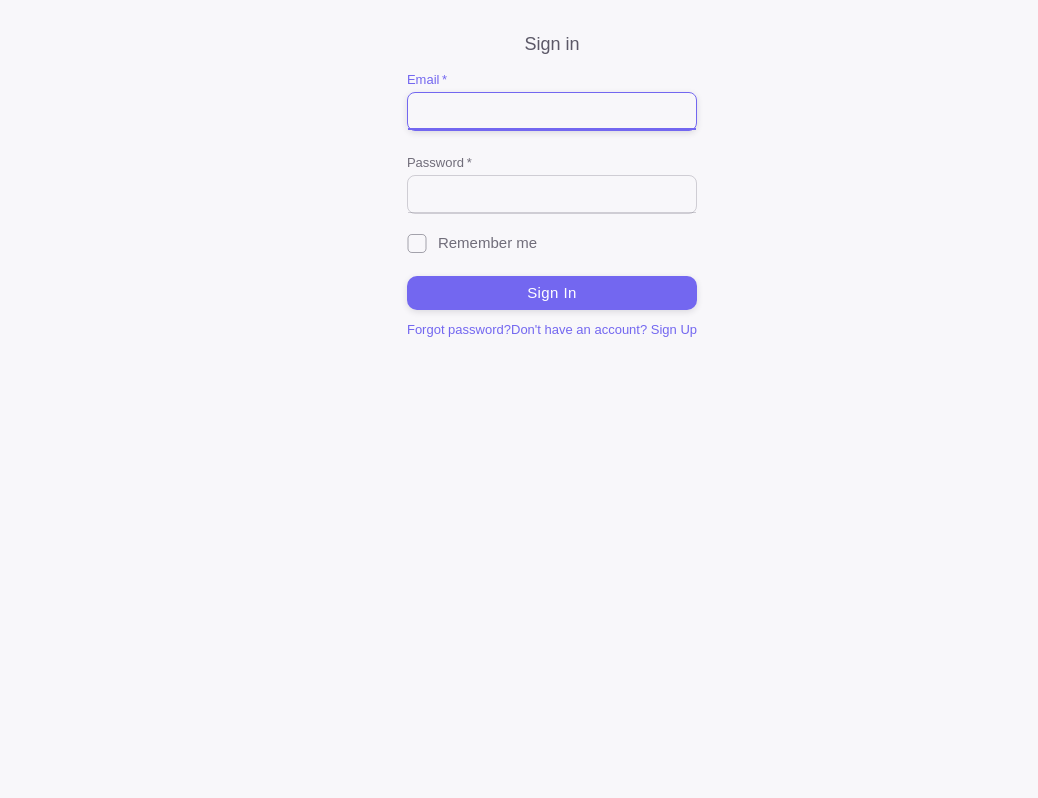
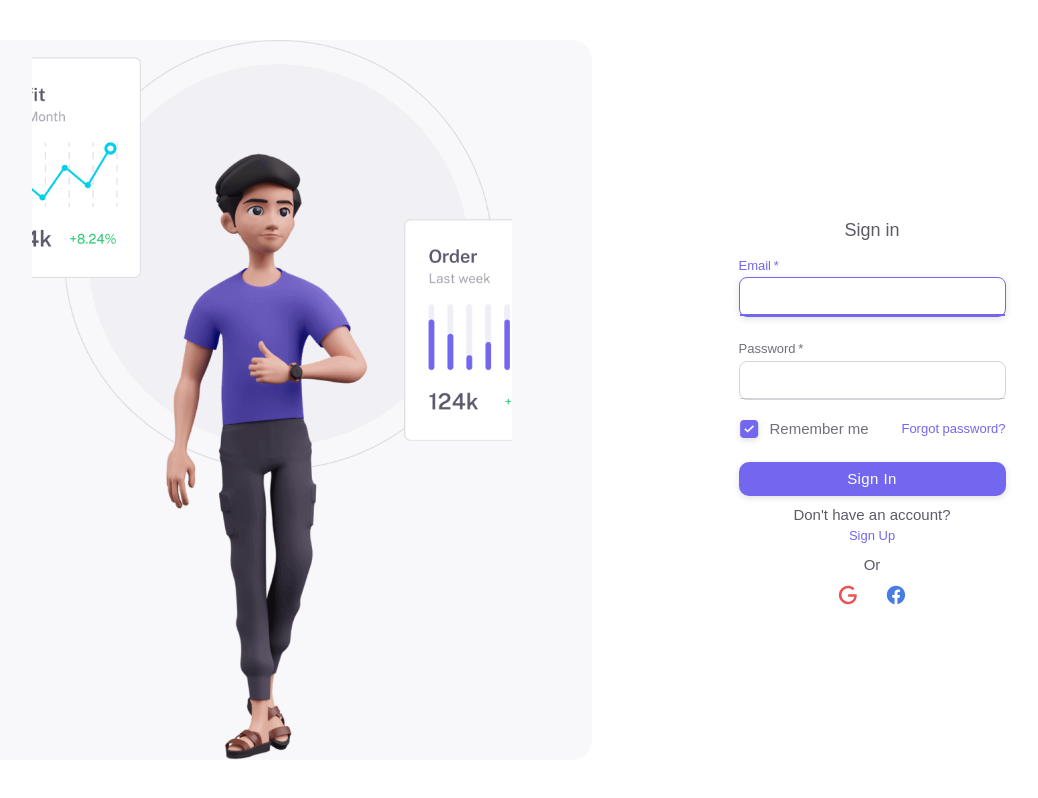
Before and after one commit to phamducbinhh/Nextjs-Boilerplate-App, a Next.js app: page /login in a window 1280 px wide. Shown: the whole page, without its empty margins (88-1126 px from the left). Built offline with nearby package versions, Linux system fonts and the light colour scheme; some icons are missing.

Commit message:
Hoàn thành UI trang Login

```diff
--- a/src/views/pages/login/index.tsx
+++ b/src/views/pages/login/index.tsx
@@ -10,13 +10,20 @@
 import Grid from '@mui/material/Grid'
 import Box from '@mui/material/Box'
 import Typography from '@mui/material/Typography'
-import Container from '@mui/material/Container'
+import { IconButton, InputAdornment, useTheme } from '@mui/material'
 
+// custom components
+import IconifyIcon from 'src/components/Icon'
+
+// React Hook Form
 import { Controller, useForm } from 'react-hook-form'
 import { yupResolver } from '@hookform/resolvers/yup'
 import * as yup from 'yup'
-import { IconButton, InputAdornment } from '@mui/material'
-import IconifyIcon from 'src/components/Icon'
+
+// images
+import Image from 'next/image'
+import LoginDark from '/public/images/login-dark.png'
+import LoginLight from '/public/images/login-light.png'
 import CustomTextField from 'src/components/core/text-field'
 
 type TProps = {}
@@ -24,6 +31,10 @@
 const LoginPage: NextPage<TProps> = () => {
   // state
   const [showPassword, setShowPassword] = useState(false)
+  const [isRemember, setIsRemember] = useState(true)
+
+  // theme
+  const theme = useTheme()
 
   const schema = yup.object().shape({
     email: yup.string().email().required("Email can't be empty."),
@@ -47,7 +58,47 @@
   }
 
   return (
-    <Container component='main' maxWidth='xs'>
+    <Box
+      sx={{
+        display: 'flex',
+        justifyContent: 'center',
+        alignItems: 'center',
+        height: '100vh',
+        width: '100vw',
+        padding: '40px',
+        backgroundColor: theme.palette.background.paper
+      }}
+    >
+      <Box
+        display={{ xs: 'none', sm: 'flex' }}
+        sx={{
+          display: 'flex',
+          alignItems: 'center',
+          justifyContent: 'center',
+          borderRadius: '20px',
+          height: '100%',
+          minWidth: '50vw',
+          backgroundColor: theme => theme.palette.customColors.bodyBg
+        }}
+      >
+        <Image
+          src={LoginLight}
+          alt='logo'
+          style={{
+            width: '75%',
+            height: '100%',
+            objectFit: 'cover'
+          }}
+        />
+      </Box>
+      <Box
+        sx={{
+          display: 'flex',
+          flex: 1,
+          alignItems: 'center',
+          justifyContent: 'center'
+        }}
+      >
         <CssBaseline />
         <Box
           sx={{
@@ -122,27 +173,91 @@
                 name='password'
               />
             </Box>
-
-          <FormControlLabel control={<Checkbox value='remember' color='primary' />} label='Remember me' />
-
+            <Box
+              sx={{
+                display: 'flex',
+                alignItems: 'center',
+                justifyContent: 'space-between'
+              }}
+            >
+              <FormControlLabel
+                control={
+                  <Checkbox
+                    value='remember'
+                    color='primary'
+                    checked={isRemember}
+                    onChange={e => setIsRemember(e.target.checked)}
+                  />
+                }
+                label='Remember me'
+              />
+              <Link href='#' variant='body2'>
+                Forgot password?
+              </Link>
+            </Box>
             <Button type='submit' fullWidth variant='contained' sx={{ mt: 3, mb: 2 }}>
               Sign In
             </Button>
-          <Grid container>
-            <Grid item xs>
+            <Box
+              sx={{
+                display: 'flex',
+                flexDirection: 'column',
+                alignItems: 'center'
+              }}
+            >
+              <Typography>{"Don't have an account?"}</Typography>
               <Link href='#' variant='body2'>
-                Forgot password?
+                {' Sign Up'}
               </Link>
-            </Grid>
-            <Grid item>
-              <Link href='#' variant='body2'>
-                {"Don't have an account? Sign Up"}
-              </Link>
-            </Grid>
-          </Grid>
+            </Box>
+            <Typography sx={{ textAlign: 'center', marginTop: 2 }}>Or</Typography>
+            <Box
+              sx={{
+                display: 'flex',
+                alignItems: 'center',
+                justifyContent: 'center',
+                gap: '10px'
+              }}
+            >
+              <IconButton sx={{ color: theme.palette.error.main }}>
+                <svg
+                  xmlns='http://www.w3.org/2000/svg'
+                  aria-hidden='true'
+                  role='img'
+                  font-size='1.375rem'
+                  className='iconify iconify--mdi'
+                  width='1em'
+                  height='1em'
+                  viewBox='0 0 24 24'
+                >
+                  <path
+                    fill='currentColor'
+                    d='M21.35 11.1h-9.17v2.73h6.51c-.33 3.81-3.5 5.44-6.5 5.44C8.36 19.27 5 16.25 5 12c0-4.1 3.2-7.27 7.2-7.27c3.09 0 4.9 1.97 4.9 1.97L19 4.72S16.56 2 12.1 2C6.42 2 2.03 6.8 2.03 12c0 5.05 4.13 10 10.22 10c5.35 0 9.25-3.67 9.25-9.09c0-1.15-.15-1.81-.15-1.81Z'
+                  ></path>
+                </svg>
+              </IconButton>
+              <IconButton sx={{ color: '#497ce2' }}>
+                <svg
+                  xmlns='http://www.w3.org/2000/svg'
+                  aria-hidden='true'
+                  role='img'
+                  font-size='1.375rem'
+                  className='iconify iconify--mdi'
+                  width='1em'
+                  height='1em'
+                  viewBox='0 0 24 24'
+                >
+                  <path
+                    fill='currentColor'
+                    d='M12 2.04c-5.5 0-10 4.49-10 10.02c0 5 3.66 9.15 8.44 9.9v-7H7.9v-2.9h2.54V9.85c0-2.51 1.49-3.89 3.78-3.89c1.09 0 2.23.19 2.23.19v2.47h-1.26c-1.24 0-1.63.77-1.63 1.56v1.88h2.78l-.45 2.9h-2.33v7a10 10 0 0 0 8.44-9.9c0-5.53-4.5-10.02-10-10.02Z'
+                  ></path>
+                </svg>
+              </IconButton>
+            </Box>
           </form>
         </Box>
-    </Container>
+      </Box>
+    </Box>
   )
 }
 
```
Lines whose indentation alone changed are shown as unchanged.
